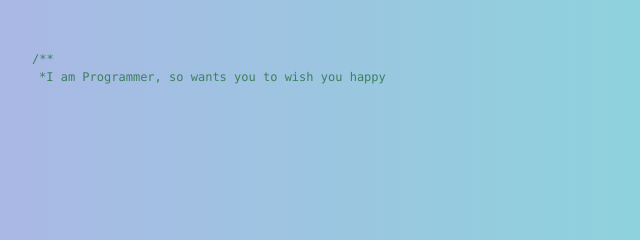
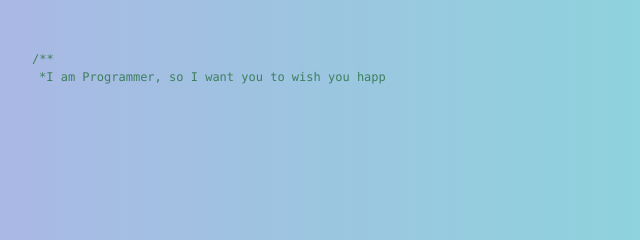
Before and after one commit to Sandeep501/Android.SecreatMessage, a plain HTML site: page index.html in a window 1280 px wide. Shown: the part 150-390 px from the top of the page, 53-693 px from the left. Drawn offline with nearby package versions, Linux system fonts and the light colour scheme.

Commit message:
Update index.html

```diff
--- a/index.html
+++ b/index.html
@@ -23,7 +23,7 @@
 		<div id="content">
 			<div id="code">
 				<span class="comments">/**</span><br />
-				<span class="space"/><span class="comments">*I am Programmer, so wants you to wish you happy OneMonth Aniversary in a special way</span><br />
+				<span class="space"/><span class="comments">*I am Programmer, so I want you to wish you happy OneMonth Aniversary in a special way</span><br />
 				<span class="space"/><span class="comments">*So I have written some code to clebrate our special day.</span><br />
 				<span class="space"/><span class="comments">*/</span><br />
 				Boy i = <span class="keyword">new</span> Boy(<span class="string">"Sandeep"</span>);<br />
```
